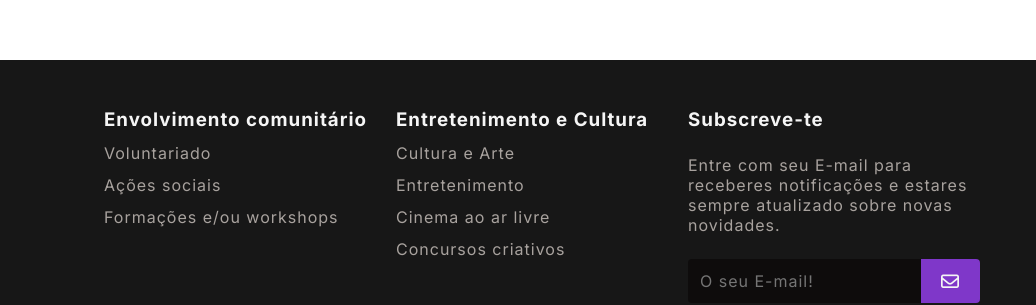
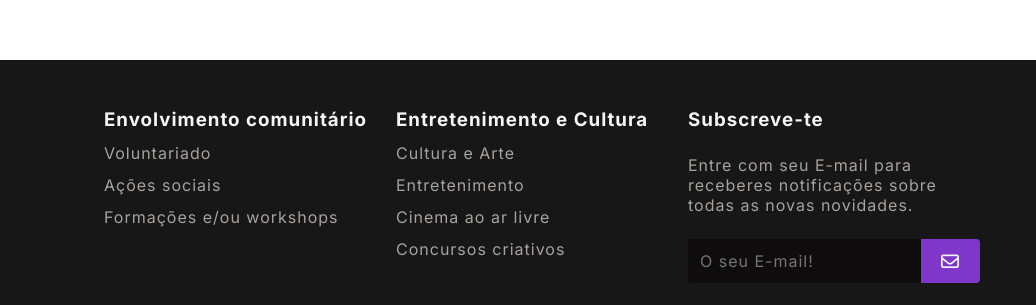
Before and after one commit to NightNightmare/AJLG, a plain HTML site: page index.html in a window 1280 px wide. Shown: the part 8020-8325 px from the top of the page, 244-1280 px from the left. Drawn offline with Linux system fonts and the light colour scheme.

Commit message:
update footer

```diff
--- a/index.html
+++ b/index.html
@@ -119,7 +119,7 @@
                 <h3>Subscreve-te</h3>
 
                 <p>
-                    Entre com seu E-mail para receberes notificações e estares sempre atualizado sobre novas novidades.
+                    Entre com seu E-mail para receberes notificações sobre todas as novas novidades.
                 </p>
 
                 <div id="input_group">
```
